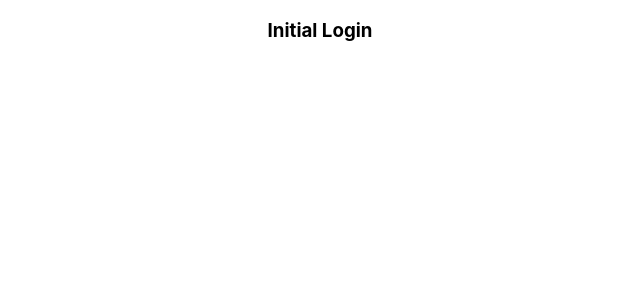
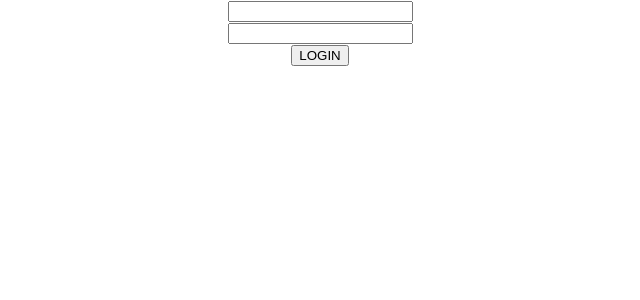
Before and after one commit to AudriusNau/PSK, a React (Create React App) app in the folder frontend/: page / in a window 1280 px wide. Shown: the top 300 px of the page, without its empty margins (320-960 px from the left). Built offline with nearby package versions, Linux system fonts and the light colour scheme.

Commit message:
Login fields

```diff
--- a/frontend/src/Login/Login.tsx
+++ b/frontend/src/Login/Login.tsx
@@ -2,12 +2,22 @@ import * as React from 'react';
 import { ILoginProps } from './ILoginProps';
 import styles from './Login.module.scss';
 
-const Login: React.SFC<ILoginProps> = (props) => {
-  return (
-    <div className={`${styles.login}`}>
-      <h3>Initial Login</h3>
-    </div>
-  );
+class Login extends React.Component {
+  login = () => {
+    console.log("Login not yet implemented :(");
+  }
+
+  public render() {
+    return (
+      <div className={`${styles.login}`}>
+        <form  onSubmit={this.login}>
+          <input type="email"/><br/>
+          <input type="password"/><br/>
+          <button type="submit">LOGIN</button><br/>
+        </form>
+      </div>
+    );
+  }
 };
 
 export default Login;
```
